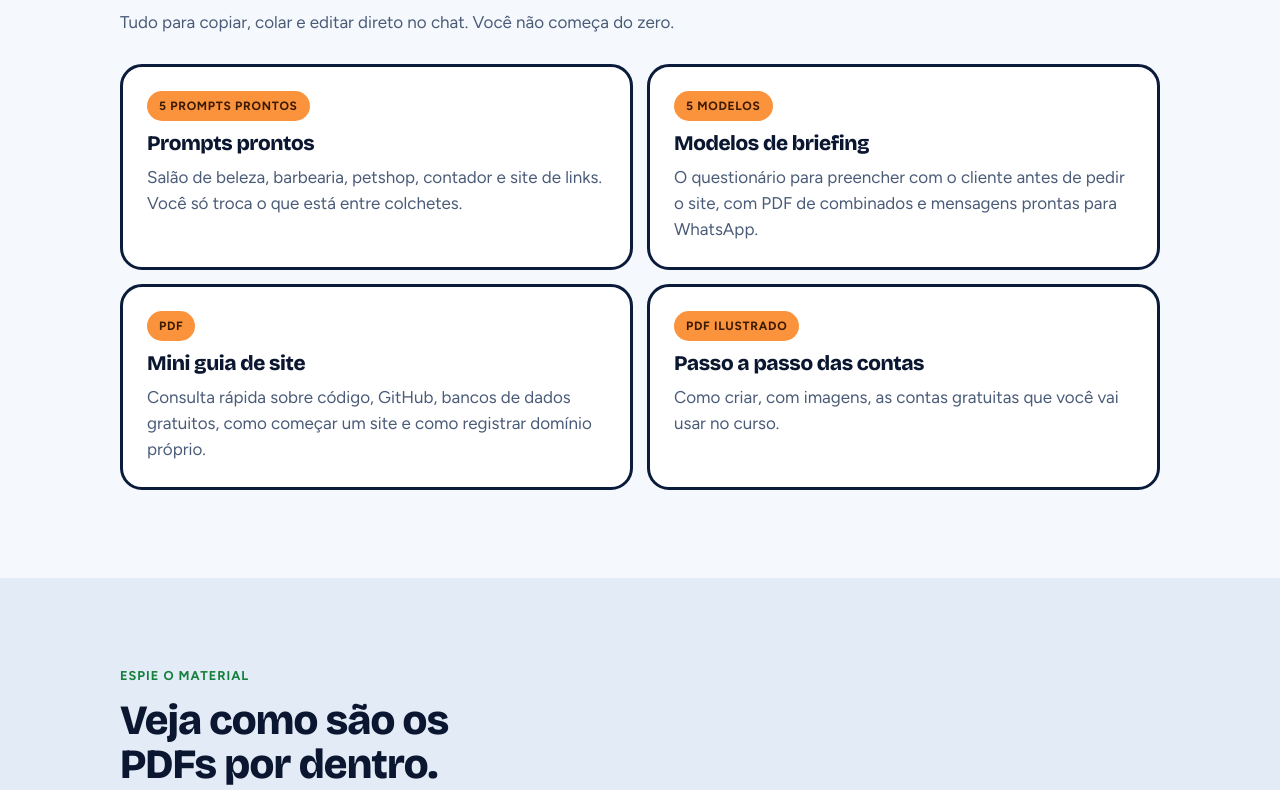
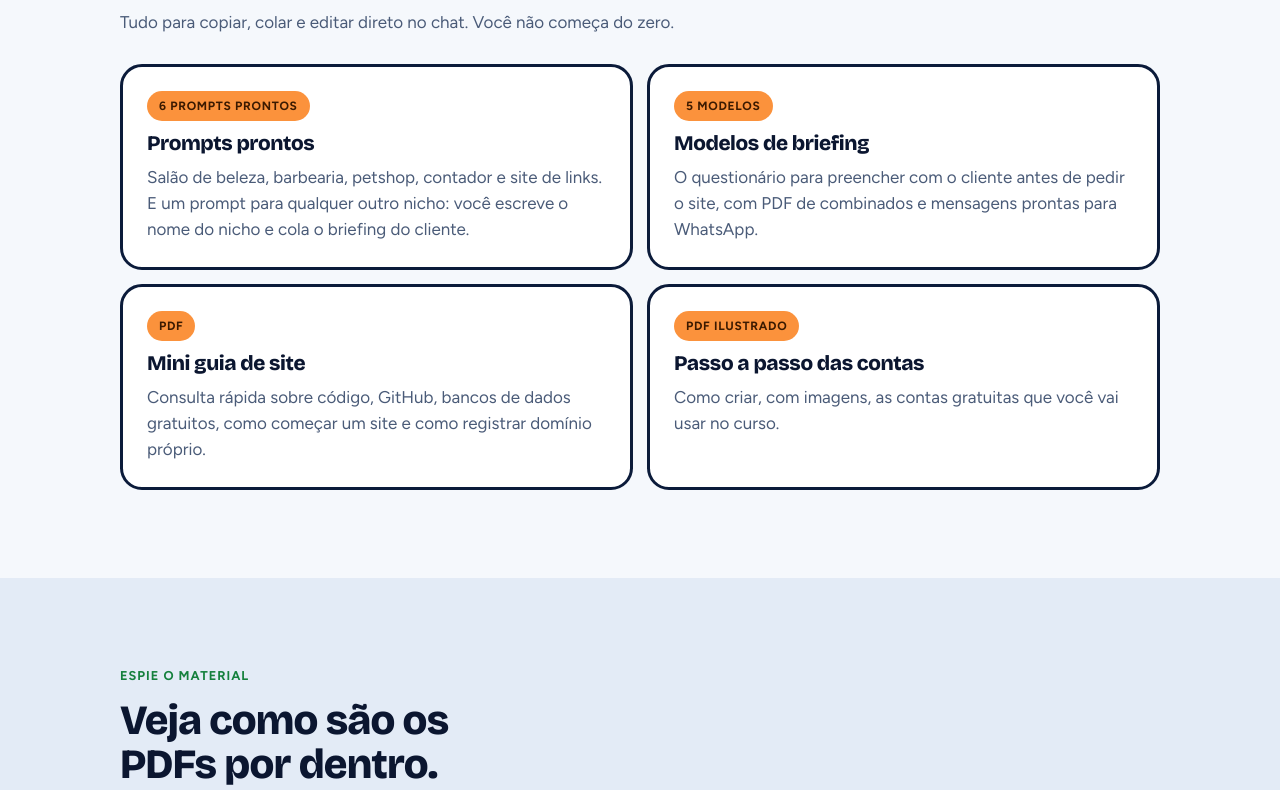
Before and after one commit to edufreitas07-png/eafflow.com.br, a plain HTML site: page cursodesite/index.html in a window 1280 px wide. Shown: the part 1628-2418 px from the top of the page. Drawn offline with nearby package versions, Linux system fonts and the light colour scheme.

Commit message:
Curso de site: 6 prompts, incluindo um para qualquer nicho
Co-Authored-By: Claude Sonnet 5.5 <noreply@anthropic.com>
Claude-Session: https://claude.ai/code/session_014y35MEfci2LVAuAApzLQct

```diff
--- a/cursodesite/index.html
+++ b/cursodesite/index.html
@@ -196,9 +196,9 @@
       <p class="sub">Tudo para copiar, colar e editar direto no chat. Você não começa do zero.</p>
       <div class="cards">
         <article class="card">
-          <span class="tag">5 prompts prontos</span>
+          <span class="tag">6 prompts prontos</span>
           <h3>Prompts prontos</h3>
-          <p>Salão de beleza, barbearia, petshop, contador e site de links. Você só troca o que está entre colchetes.</p>
+          <p>Salão de beleza, barbearia, petshop, contador e site de links. E um prompt para qualquer outro nicho: você escreve o nome do nicho e cola o briefing do cliente.</p>
         </article>
         <article class="card">
           <span class="tag">5 modelos</span>
@@ -307,7 +307,7 @@
         <div class="price-block"><strong>R$ 10</strong><span>pagamento único</span></div>
         <ul class="inclui">
           <li>Aulas em vídeo no formato de celular</li>
-          <li>5 prompts prontos para copiar e colar</li>
+          <li>6 prompts prontos, inclusive um para qualquer nicho</li>
           <li>5 modelos de briefing</li>
           <li>Mini guia de site e passo a passo das contas</li>
           <li>Acesso enviado por e-mail e WhatsApp</li>
```
